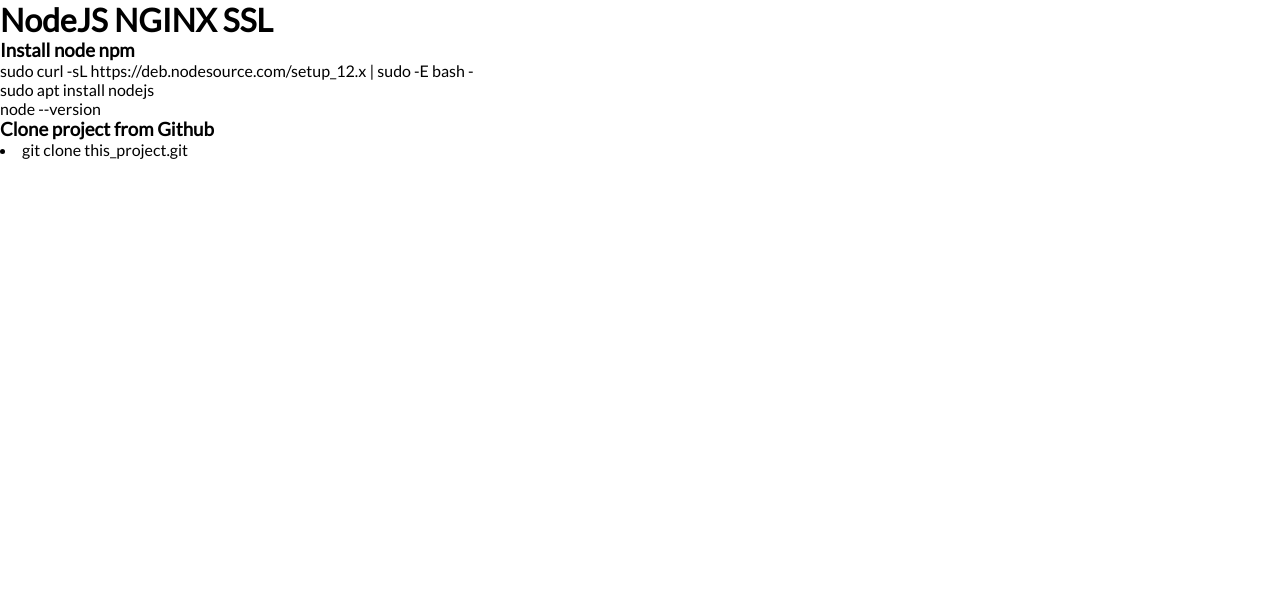
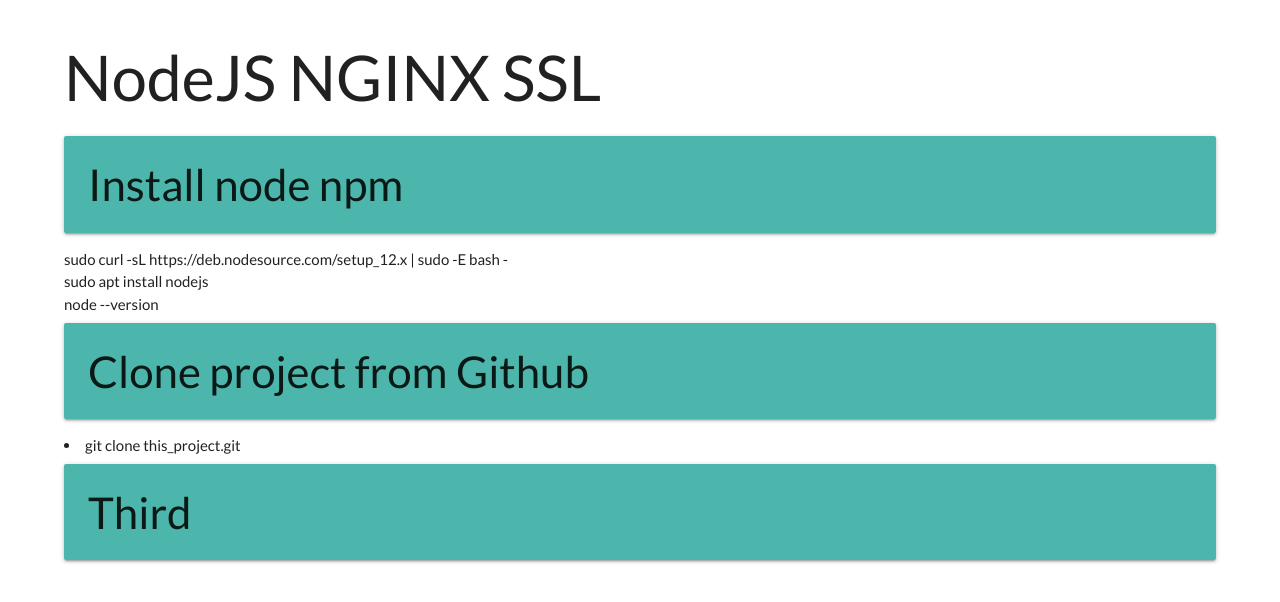
Before and after one commit to maratnek/nodejs-nginx, a website: page index.html in a window 1280 px wide. Drawn offline with nearby package versions, Linux system fonts and the light colour scheme.

Commit message:
add materialize style

```diff
--- a/index.html
+++ b/index.html
@@ -12,7 +12,15 @@
             padding: 0;
             font-family: 'Lato', sans-serif;
         }
+        body {
+            padding: 0 5%;
+        }
     </style>
+
+    <!-- Compiled and minified CSS -->
+    <link rel="stylesheet" href="https://cdnjs.cloudflare.com/ajax/libs/materialize/1.0.0/css/materialize.min.css">
+
+
 
     <title>NodeJS NGINX SSL</title>
 </head>
@@ -22,7 +30,7 @@
     </header>
 
     <section>
-        <h3>Install node npm</h3>
+        <h3 class="card-panel teal lighten-2">Install node npm</h3>
         <ul>
             <li>sudo curl -sL https://deb.nodesource.com/setup_12.x | sudo -E bash -</li>
             <li>sudo apt install nodejs</li>
@@ -31,13 +39,19 @@
     </section>
 
     <section>
-        <h3>Clone project from Github</h3>
+        <h3 class="card-panel teal lighten-2">Clone project from Github</h3>
         <li>git clone this_project.git</li>
     </section>
 
     <section>
-        <h3></h3>
+        <h3 class="card-panel teal lighten-2">Third</h3>
     </section>
+
+
+    <!-- Compiled and minified JavaScript -->
+    <script src="https://cdnjs.cloudflare.com/ajax/libs/materialize/1.0.0/js/materialize.min.js"></script>
+
+    <script src="main.js"></script>
 
 </body>
 </html>
```
